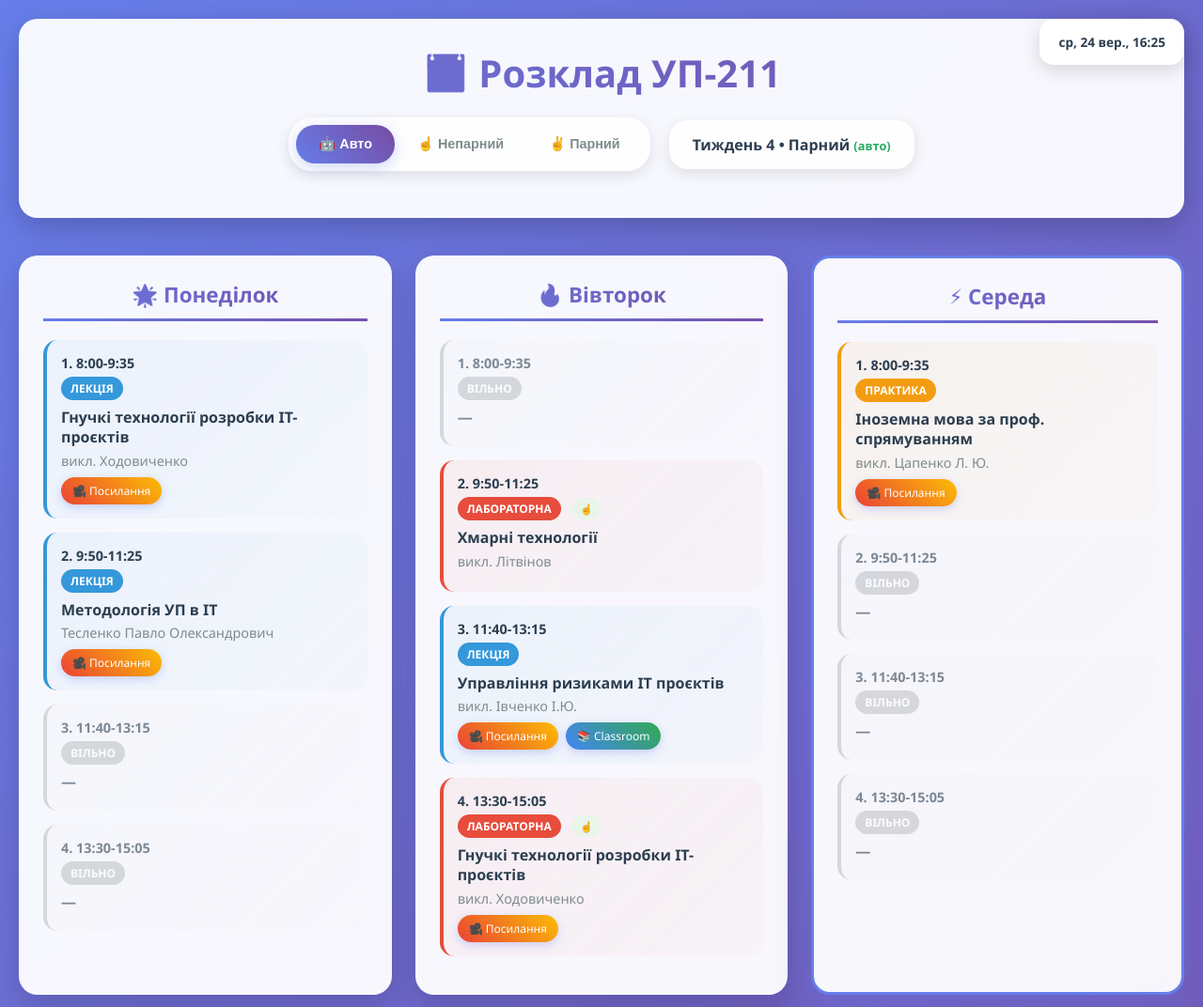
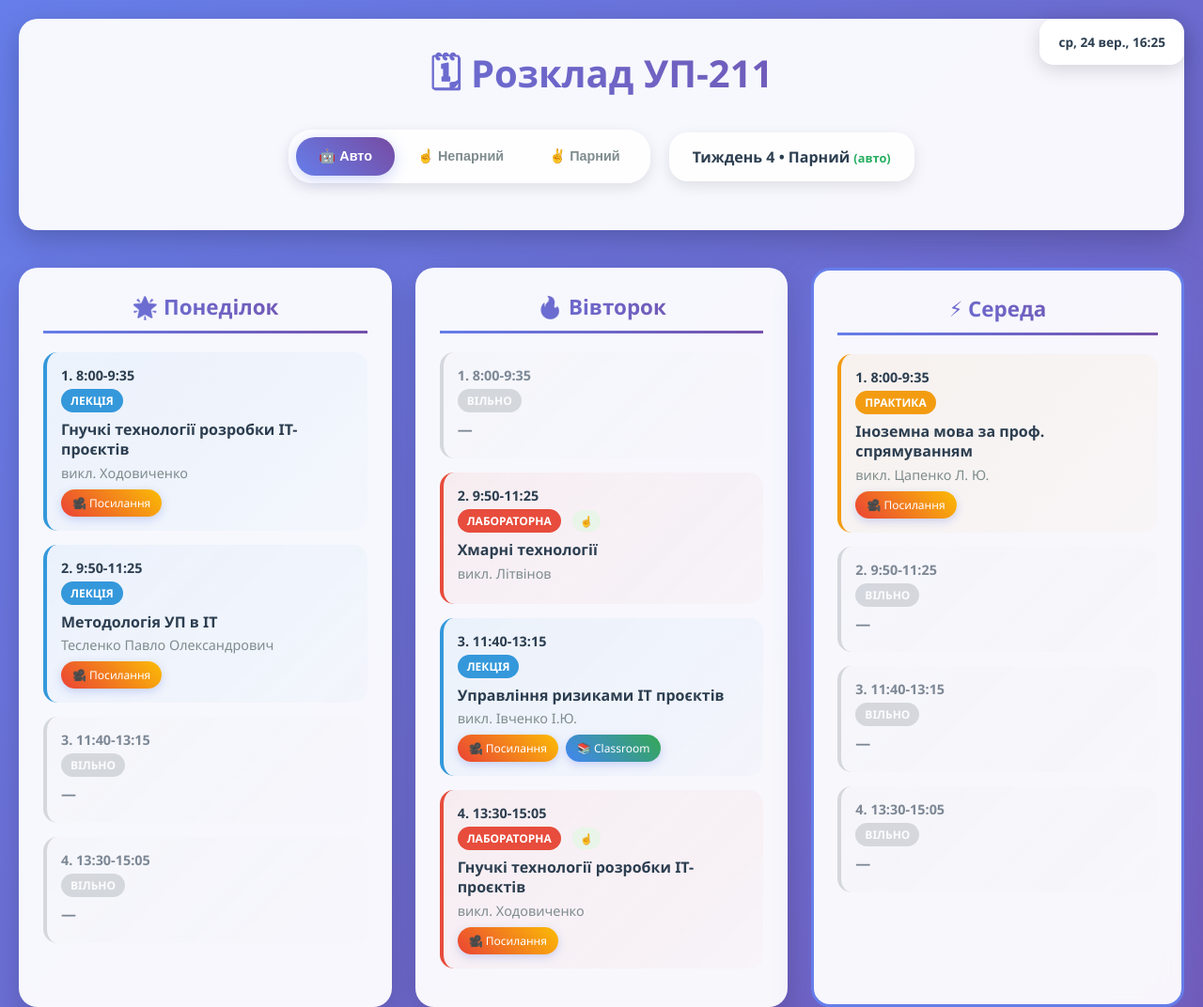
Before and after one commit to romastokriceri/schedule, a plain HTML site: page index.html in a window 1280 px wide. Shown: the top 1072 px of the page at 94% size. Drawn offline with Linux system fonts and the light colour scheme.

Commit message:
Update index.html
I changed one emoji of calendar

```diff
--- a/index.html
+++ b/index.html
@@ -347,7 +347,7 @@
 
     <div class="container">
         <div class="header">
-            <h1>📅 Розклад УП-211</h1>
+            <h1>🗓 Розклад УП-211</h1>
             <div class="week-controls">
                 <div class="week-toggle">
                     <button class="week-btn active" id="autoBtn" onclick="setWeek('auto')">🤖 Авто</button>
```
